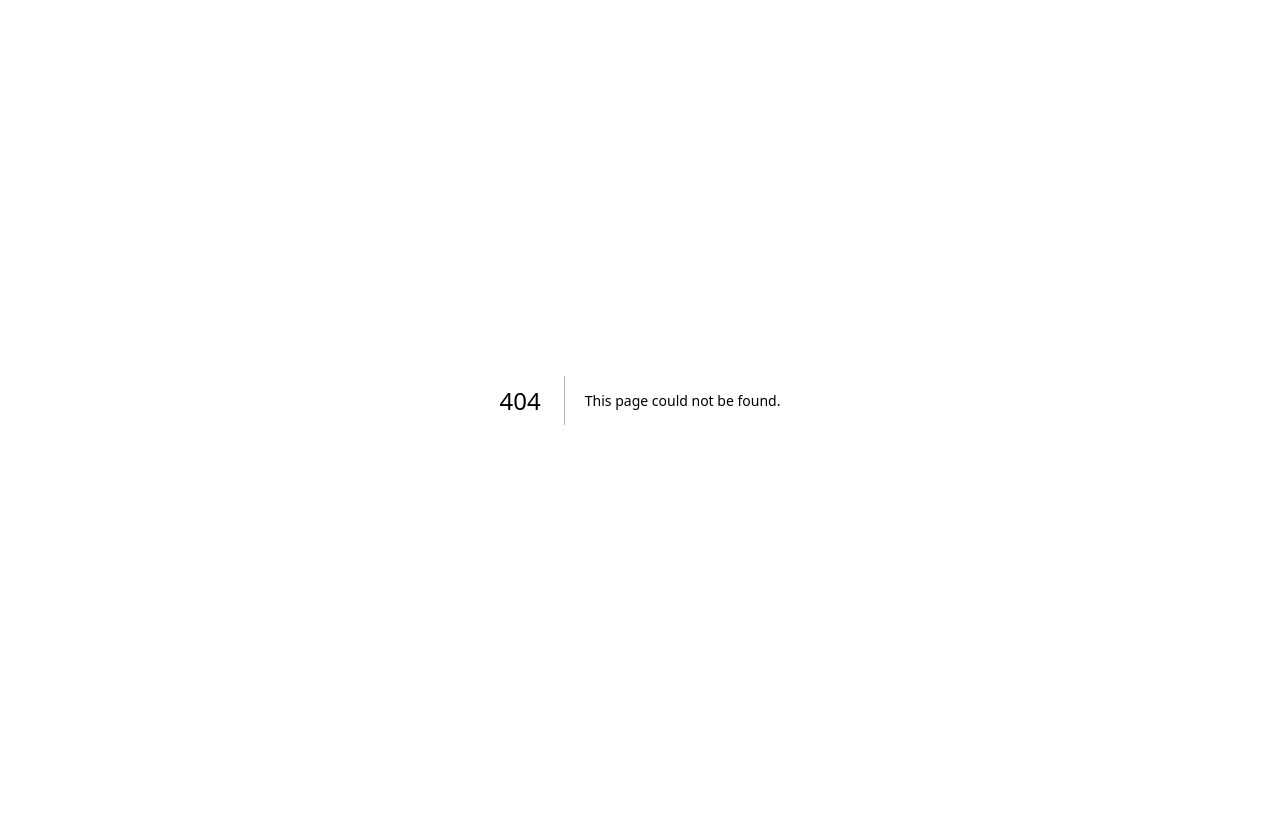
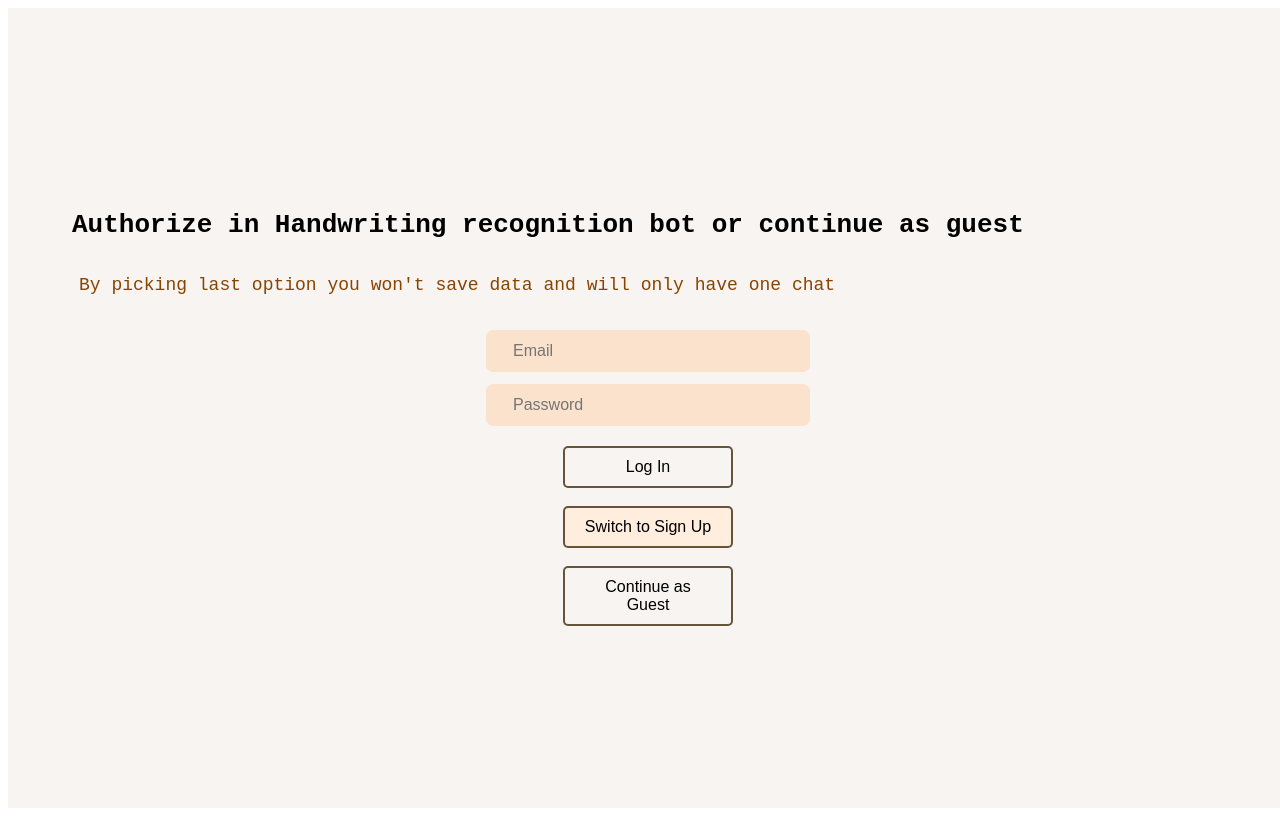
Before and after one commit to sskyisthelimit/htr-frontend, a Next.js app: page /auth in a window 1280 px wide. Before the commit this address had no page. Built offline with nearby package versions, Linux system fonts and the light colour scheme; no server answers.

Commit message:
added authorization page, functional

```diff
--- /dev/null
+++ b/pages/auth/index.tsx
@@ -0,0 +1,6 @@
+// pages/auth/index.tsx
+import AuthComponent from '../../src/components/AuthComponent';
+
+export default function AuthPage() {
+  return <AuthComponent />;
+}
--- /dev/null
+++ b/src/authService.ts
@@ -0,0 +1,19 @@
+// authService.ts
+import { auth } from './firebase.config';
+import {
+  signInWithEmailAndPassword,
+  createUserWithEmailAndPassword,
+  signInAnonymously,
+} from 'firebase/auth';
+
+export const signUp = (email: string, password: string) => {
+  return createUserWithEmailAndPassword(auth, email, password);
+};
+
+export const logIn = (email: string, password: string) => {
+  return signInWithEmailAndPassword(auth, email, password);
+};
+
+export const continueAsGuest = () => {
+  return signInAnonymously(auth);
+};
--- /dev/null
+++ b/src/components/AuthComponent.tsx
@@ -0,0 +1,125 @@
+// components/AuthComponent.tsx
+'use client';
+import { useRouter } from 'next/router';
+import BotResponse from "./BotResponse";
+import React, { useState } from 'react';
+import { signUp, logIn, continueAsGuest } from '../authService';
+import '../styles/authComponent.css';
+
+const AuthComponent = () => {
+  const router = useRouter();
+  const [email, setEmail] = useState('');
+  const [password, setPassword] = useState('');
+  const [isLogin, setIsLogin] = useState(true);
+  const [message, setMessage] = useState<string | null>(null);
+
+  const handleSignUp = async () => {
+    if (!email || !password) {
+      setMessage('Please fill in both email and password to sign up.');
+      return;
+    }
+
+    try {
+      await signUp(email, password);
+      // setMessage('Sign-up successful! Redirecting...');
+      router.push('/');
+    } catch (error) {
+      console.error(error);
+      setMessage('Sign-up failed! Please check your details and try again.');
+    }
+  };
+
+  const handleLogIn = async () => {
+    if (!email || !password) {
+      setMessage('Both email and password are required to log in.');
+      return;
+    }
+
+    try {
+      await logIn(email, password);
+      // setMessage('Login successful! Redirecting...');
+      router.push('/');
+    } catch (error) {
+      console.error(error);
+      if (error.code === 'auth/user-not-found') {
+        setMessage('No account found with this email. Please sign up first.');
+      } else if (error.code === 'auth/wrong-password') {
+        setMessage('Incorrect password. Please try again.');
+      } else {
+        setMessage('Login failed! Please check your details and try again.');
+      }
+    }
+  };
+
+  const handleGuestLogin = async () => {
+    try {
+      await continueAsGuest();
+      // setMessage('Continuing as guest...');
+      router.push('/');
+    } catch (error) {
+      console.error(error);
+      setMessage('Guest login failed! Please try again later.');
+    }
+  };
+
+  return (
+    <div className='authContainer'>
+      <div className='authOptionsWrapper'>
+        <h1 className='authPageTitle'>
+          <BotResponse response="Authorize in Handwriting recognition bot or continue as guest" />
+        </h1>
+        <h2 className='authPageDetails'>
+          <BotResponse response="By picking last option you won't save data and will only have one chat" />
+        </h2>
+
+        <div className='authInputsWrapper'>
+          <input
+            type="email"
+            placeholder="Email"
+            className='authEmailInput authInput'
+            value={email}
+            onChange={(e) => setEmail(e.target.value)}
+          />
+          <input
+            type="password"
+            placeholder="Password"
+            className='authPasswordInput authInput'
+            value={password}
+            onChange={(e) => setPassword(e.target.value)}
+          />
+          {message && <div className='authMessage'>{message}</div>}
+        </div>
+
+
+
+        <div className='authButtonsWrapper'>
+          <div className='authButtonsBlock'>
+            <button
+              className='authButton'
+              onClick={isLogin ? handleLogIn : handleSignUp}
+            >
+              {isLogin ? 'Log In' : 'Sign Up'}
+            </button>
+            <button
+              className='switchAuthButton'
+              onClick={() => {
+                setIsLogin(!isLogin);
+                setMessage(null);
+              }}
+            >
+              {isLogin ? 'Switch to Sign Up' : 'Switch to Log In'}
+            </button>
+            <button
+              className='authAsGuestButton'
+              onClick={handleGuestLogin}
+            >
+              Continue as Guest
+            </button>
+          </div>
+        </div>
+      </div>
+    </div>
+  );
+};
+
+export default AuthComponent;
--- /dev/null
+++ b/src/styles/authComponent.css
@@ -0,0 +1,157 @@
+.authContainer{
+    min-height: 100vh;
+    width: 100vw;
+    background-color: #f8f4f2;
+    display: flex;
+    align-items: center;
+    justify-content: center;
+}
+.authOptionsWrapper{
+    display: flex;
+    flex-direction: column;
+    justify-content: start;
+    align-items: start;
+    width: 90%;
+    padding: 0px 40px 0px 40px;
+}
+
+.authPageTitle {
+    color: #000;
+    font-size: 32px;
+    line-height: 33px;
+  }
+.authPageTitle pre {
+    margin: 0;
+    display: inline;
+}
+.authMessage{
+    font-size: 14px;
+    font-weight: 600;
+    margin: 6px 0px;
+    color: #b5001e;
+}
+
+.authPageDetails {
+    padding-left: 7px;
+    color: #884400;
+    font-size: 20px;
+    font-weight: 400;
+}
+.authPageDetails pre {
+    margin: 0;
+    display: inline;
+}
+.authInput:focus {
+    border-color: hsla(36, 61%, 16%, 0.8);
+    outline: none;
+}
+
+.authInput{
+    width: 270px;
+    border-radius: 7px;
+    background-color: #fbe2cc;
+    outline-color: #675338;
+    border: 2px solid transparent;
+    font-size: 16px;
+    color: #000;
+    padding: 10px 25px;
+    max-width: 560px;
+}
+
+.authButtonsWrapper{
+    display: flex;
+    width: 100%;
+    justify-content: center;
+}
+
+.authButton{
+  background-color: #f8f4f2;
+  width: 170px;
+  padding: 10px 25px 10px 25px;
+  border: 2px solid hsla(36, 61%, 16%, 0.8);
+  border-radius: 5px;
+  color: #000000;
+  font-size: 16px;
+  transition: background-color 0.3s, color 0.3s;
+
+}
+
+.authButton:hover{
+    background-color: #665135;
+    border: 2px solid hsla(36, 61%, 16%, 0.8);
+    border-radius: 5px;
+    color: #fff;
+  }
+
+.switchAuthButton{
+    width: 170px;
+    background-color: #ffedde;
+    padding: 10px 18px 10px 18px;
+    border: 2px solid hsla(36, 61%, 16%, 0.8);
+    border-radius: 5px;
+    color: #000000;
+    font-size: 16px;
+    transition: background-color 0.3s, color 0.3s;
+
+  }
+
+.switchAuthButton:hover{
+    background-color: #72542c;
+    border: 2px solid hsla(36, 61%, 16%, 0.8);
+    border-radius: 5px;
+    color: #fff;
+}
+
+.authButtonsBlock{
+    display: flex;
+    flex-direction: column;
+    gap: 18px;
+    align-items: center;
+}
+
+.authAsGuestButton{
+    background-color: #f8f4f2;
+    width: 170px;
+    padding: 10px 18px 10px 18px;
+    border: 2px solid hsla(36, 61%, 16%, 0.8);
+    border-radius: 5px;
+    color: #000000;
+    font-size: 16px;
+    transition: background-color 0.3s, color 0.3s;
+
+  }
+
+.authAsGuestButton:hover{
+    background-color: #2f3757;
+    border: 2px solid hsla(36, 61%, 16%, 0.8);
+    border-radius: 5px;
+    color: #fff;
+}
+
+
+.authInputsWrapper{
+    width: 100%;
+    display: flex;
+    flex-direction: column;
+    justify-content: center;
+    align-items: center;
+    margin: 20px 0px;
+    gap: 12px;
+}
+@media screen and (max-width: 1024px) {
+    .authPageTitle {
+        font-size: 16px;
+    }
+    .authPageDetails {
+      font-size: 14px;
+    }
+}
+
+@media screen and (max-width: 1280px) {
+    .authPageTitle{
+      font-size: 26px;
+    }
+    .authPageDetails {
+        font-size: 18px;
+    }
+}
```
